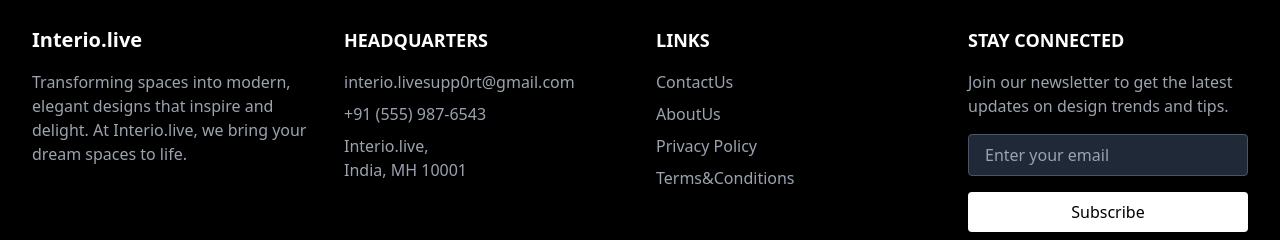
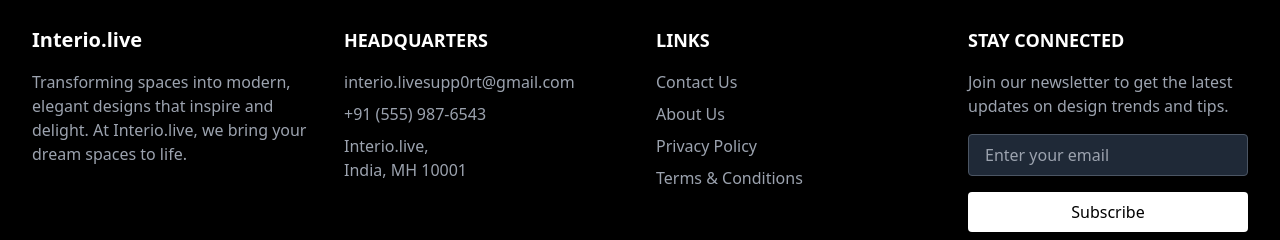
Before and after one commit to chaitu426/interio-live, a React (Vite) app: page /terms in a window 1280 px wide. Shown: the part 1750-1990 px from the top of the page. Built offline with nearby package versions, Linux system fonts and the light colour scheme.

Commit message:
Initial commit

```diff
--- a/src/components/Footer.tsx
+++ b/src/components/Footer.tsx
@@ -2,6 +2,13 @@ import { Facebook, Instagram, Linkedin } from 'lucide-react';
 import { Link } from 'react-router-dom';
 
 export default function Footer() {
+  const scrollToTop = () => {
+    window.scrollTo({
+      top: 0,
+      behavior: 'smooth', // For smooth scrolling
+    });
+  };
+
   return (
     <footer className="bg-black text-white ">
       <div className="max-w-7xl mx-auto px-4 sm:px-6 lg:px-8 py-12 grid grid-cols-1 md:grid-cols-4 gap-8">
@@ -20,35 +27,31 @@ export default function Footer() {
             <li>interio.livesupp0rt@gmail.com</li>
             <li>+91 (555) 987-6543</li>
             <li>
-               Interio.live,<br />
+              Interio.live,
+              <br />
               India, MH 10001
             </li>
           </ul>
-
         </div>
 
         {/* Regional Office */}
         <div>
           <h4 className="text-lg font-semibold mb-4">LINKS</h4>
-          <ul className="space-y-2  text-gray-400">
-            <Link to="/contact">
-            <li>ContactUs</li>
+          <ul className="space-y-2 text-gray-400">
+            <Link to="/contact" onClick={scrollToTop}>
+              <li>Contact Us</li>
             </Link>
-            <Link to="/aboutus">
-            <li className='mt-2'>AboutUs</li>
+            <Link to="/aboutus" onClick={scrollToTop}>
+              <li className="mt-2">About Us</li>
             </Link>
-            <Link to="/privacy">
-            <li className='mt-2'>Privacy Policy</li>
+            <Link to="/privacy" onClick={scrollToTop}>
+              <li className="mt-2">Privacy Policy</li>
             </Link>
-            <Link to="/terms">
-            <li className='mt-2'>Terms&Conditions</li>
+            <Link to="/terms" onClick={scrollToTop}>
+              <li className="mt-2">Terms & Conditions</li>
             </Link>
-
           </ul>
-
         </div>
-
-
 
         {/* Newsletter and Social Links */}
         <div>
@@ -75,18 +78,19 @@ export default function Footer() {
               <a href="#" className="text-gray-400 hover:text-white transition">
                 <Facebook className="h-6 w-6" />
               </a>
-              <a href="https://www.instagram.com/interio.live?igsh=MXJrNHpxcG5pOG8xMA==" className="text-gray-400 hover:text-white transition">
+              <a
+                href="https://www.instagram.com/interio.live?igsh=MXJrNHpxcG5pOG8xMA=="
+                className="text-gray-400 hover:text-white transition"
+              >
                 <Instagram className="h-6 w-6" />
               </a>
-
               <a href="#" className="text-gray-400 hover:text-white transition">
                 <Linkedin className="h-6 w-6" />
               </a>
             </div>
-            <div className='mt-5'>
+            <div className="mt-5">
               <p>Copyright © 2025 interio.live</p>
             </div>
-
           </div>
         </div>
       </div>
```
